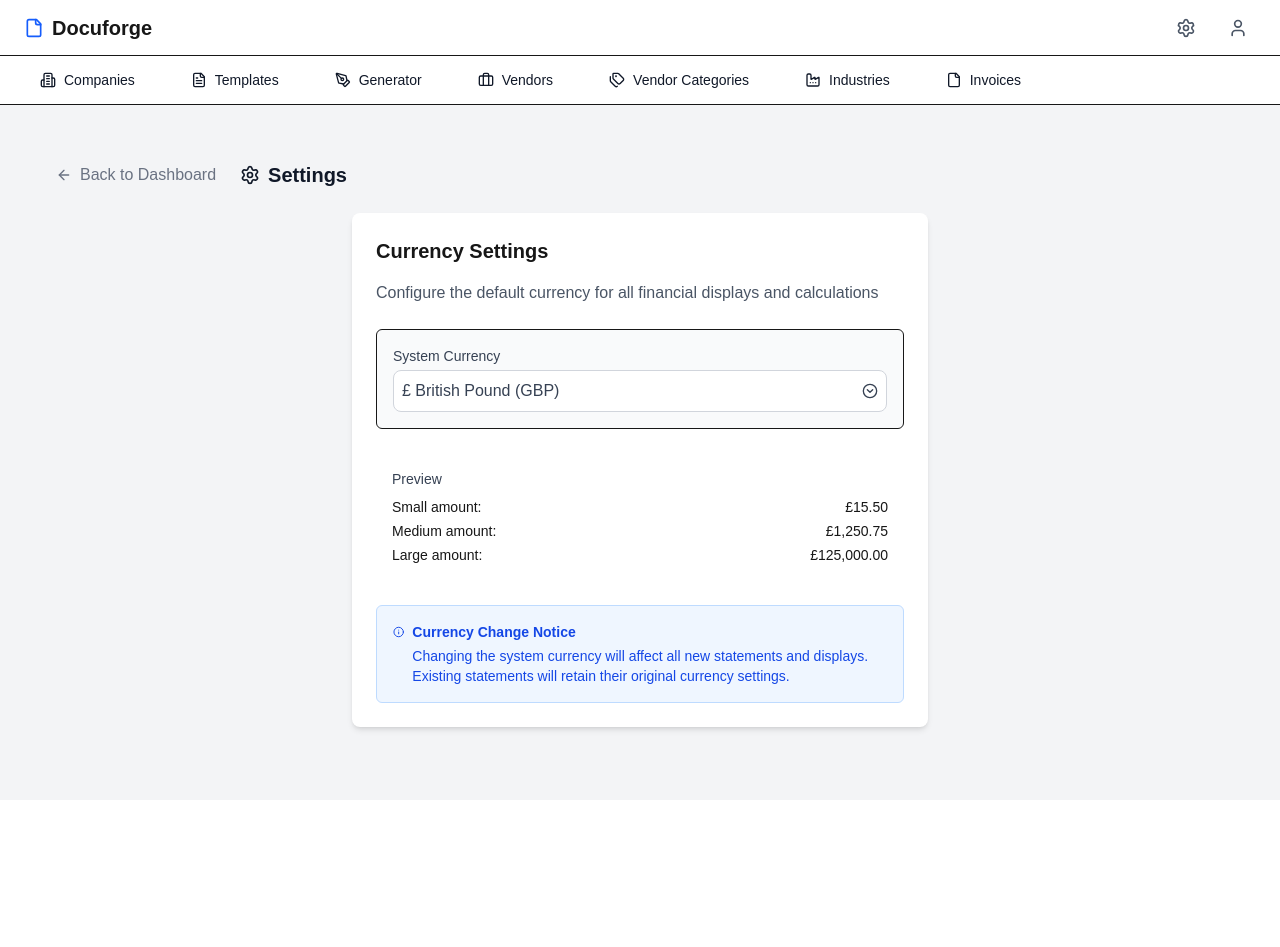
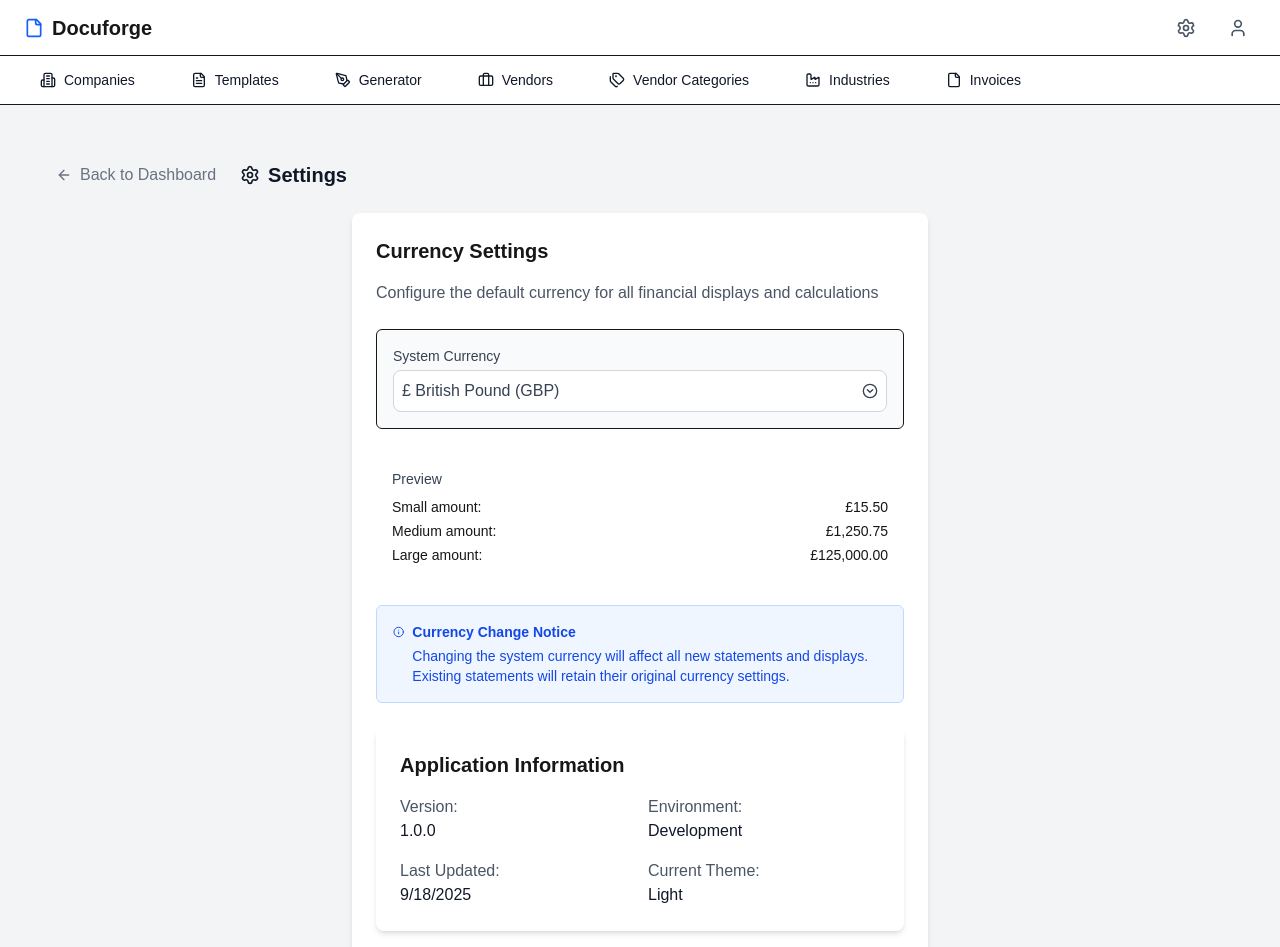
Before and after one commit to hardik2000joshi/StatementForge, a Next.js app: page /settings in a window 1280 px wide. Shown: the top 947 px of the page. Before the commit the page ends 800 px from the top, so only its background shows below. Built offline with nearby package versions, Linux system fonts and the light colour scheme.

Commit message:
Application Information added in Settings Page

```diff
--- a/app/settings/page.tsx
+++ b/app/settings/page.tsx
@@ -170,6 +170,48 @@ export default function SettingsPage(){
                 </div>
 
                 {/* Application Information */}
+                <div className="p-6 bg-white rounded-lg shadow-md mt-6">
+                    <h2 className="text-xl font-semibold mb-4">
+                        Application Information
+                    </h2>
+                    <div className="grid grid-cols-2 gap-4">
+                        <div>
+                            <p className="text-gray-600">
+                                Version:
+                            </p>
+                            <p className="font-medium text-gray-900">
+                                1.0.0
+                                </p>
+                        </div>
+
+                        <div>
+                            <p className="text-gray-600">
+                                Environment:
+                            </p>
+                            <p className="font-medium text-gray-900">
+                                Development
+                            </p>
+                        </div>
+
+                        <div>
+                            <p className="text-gray-600">
+                                Last Updated:
+                            </p>
+                            <p className="font-medium text-gray-900">
+                                9/18/2025
+                            </p>
+                        </div>
+
+                        <div>
+                            <p className="text-gray-600">
+                                Current Theme:
+                            </p>
+                            <p className="font-medium text-gray-900">
+                                Light
+                            </p>
+                        </div>
+                    </div>
+                </div>
             </div>
 
         </div>
```
